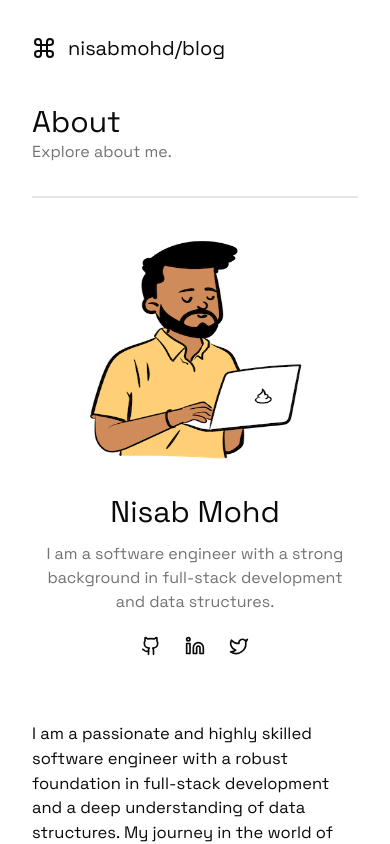
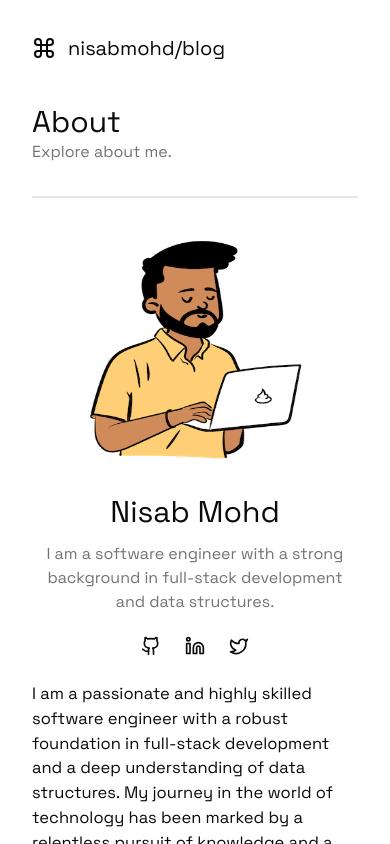
Before and after one commit to nisabmohd/nisabmohd.blog, a Next.js app: page /about in a window 390 px wide. Shown: the top 844 px of the page. Built offline with nearby package versions, Linux system fonts and the light colour scheme.

Commit message:
small screen gap reduce

```diff
--- a/src/app/about/page.tsx
+++ b/src/app/about/page.tsx
@@ -9,7 +9,7 @@ export default function About() {
         <h1 className="text-3xl">About</h1>
         <p className="text-muted-foreground">Explore about me.</p>
       </div>
-      <div className="mt-8 mb-16 flex flex-col gap-14 md:flex-row">
+      <div className="mt-8 mb-16 flex flex-col sm:gap-14 gap-4 md:flex-row">
         <div className="flex flex-col gap-1 items-center min-w-[300px]">
           <Avatar className="w-60 h-60 rounded-sm">
             <AvatarImage src="avatar.png" />
```
